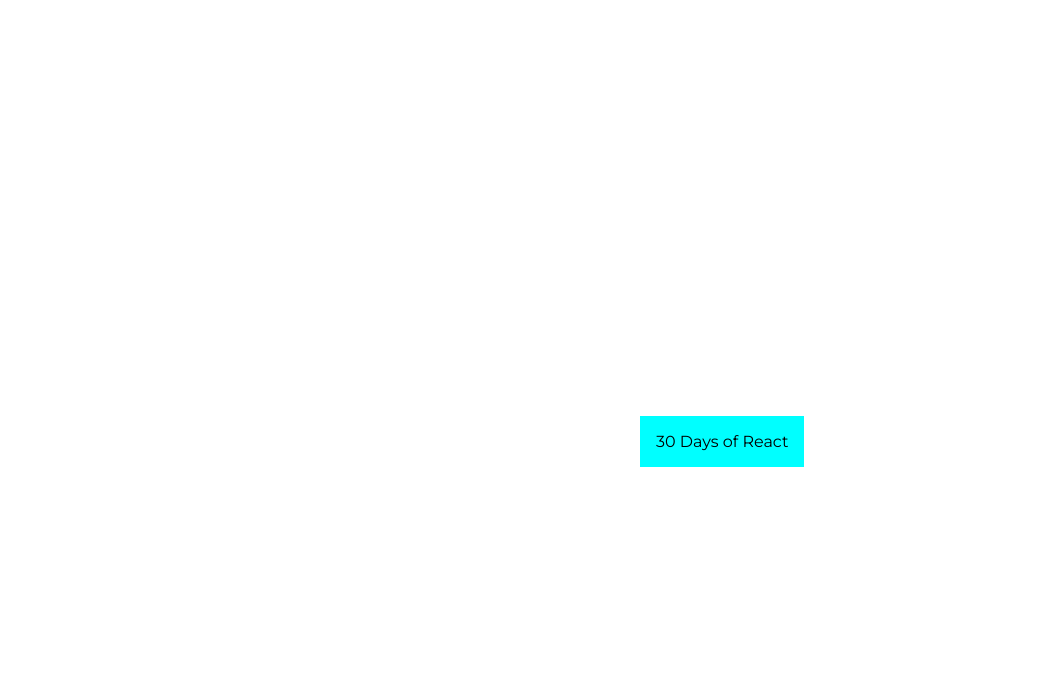
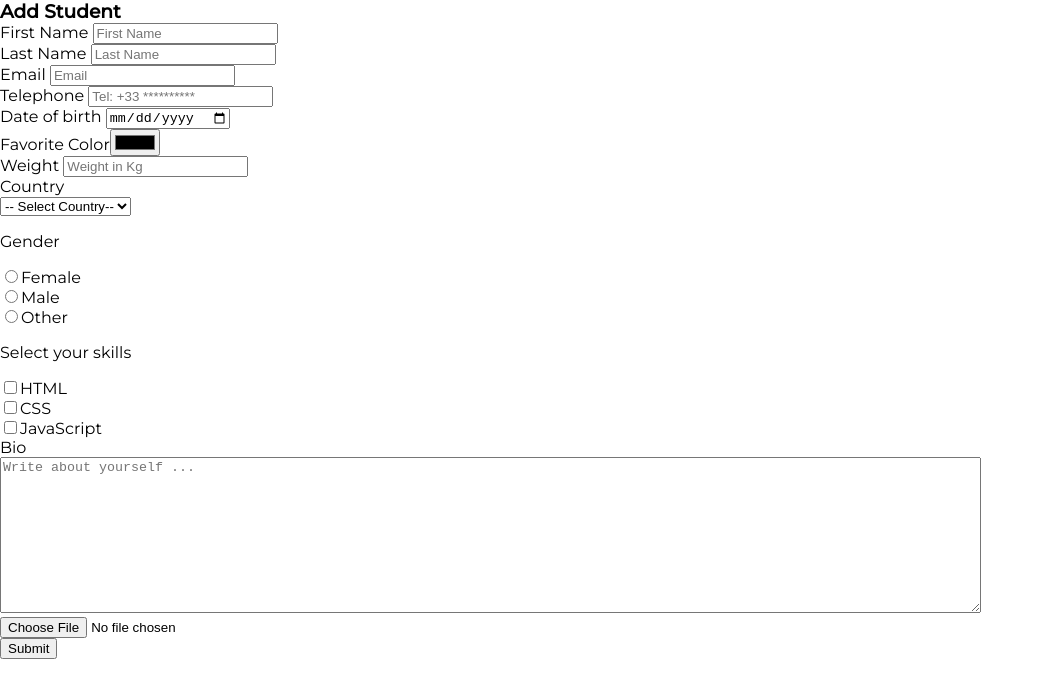
Before and after one commit to eunicejhu/typescript-blog.github.io, a React (Create React App) app in the folder solutions/demo/: page / in a window 1280 px wide. Shown: the top 698 px of the page, without its empty margins (0-1044 px from the left). Built offline with nearby package versions, Linux system fonts and the light colour scheme.

Commit message:
Add solution for day12 Level2

```diff
--- a/solutions/demo/src/App.jsx
+++ b/solutions/demo/src/App.jsx
@@ -1,10 +1,10 @@
 import React from 'react'
 
-import Event from './components/event/Event'
+import Validator from './components/validator/Validator'
 
 class App extends React.Component {
     render() {
-        return <Event />
+        return <Validator />
     }
 }
 
--- /dev/null
+++ b/solutions/demo/src/components/validator/Validator.jsx
@@ -0,0 +1,360 @@
+import React, { Component } from 'react'
+
+const options = [
+  {
+    value: '',
+    label: '-- Select Country--',
+  },
+  {
+    value: 'Finland',
+    label: 'Finland',
+  },
+  {
+    value: 'Sweden',
+    label: 'Sweden',
+  },
+  {
+    value: 'Norway',
+    label: 'Norway',
+  },
+  {
+    value: 'Denmark',
+    label: 'Denmark',
+  },
+]
+
+// mapping the options to list(array) of JSX options
+
+const selectOptions = options.map(({ value, label }) => (
+  <option value={value}> {label}</option>
+))
+
+export default class Validator extends Component {
+  // declaring state
+  state = {
+    firstName: '',
+    lastName: '',
+    email: '',
+    country: '',
+    tel: '',
+    dateOfBirth: '',
+    favoriteColor: '',
+    weight: '',
+    gender: '',
+    file: '',
+    bio: '',
+    skills: {
+      html: false,
+      css: false,
+      javascript: false,
+    },
+    touched: {
+      firstName: false,
+      lastName: false,
+      email: false,
+      tel: false,
+    },
+  }
+  handleChange = (e) => {
+    /*
+     we can get the name and value like: e.target.name, e.target.value
+    Wwe can also destructure name and value from e.target
+    const name = e.target.name
+    const value = e.target.value
+    */
+    const { name, value, type, checked } = e.target
+    /*
+    [variablename] we can make a value stored in a certain variable could be a key for an object, in this case a key for the state
+    */
+
+    if (type === 'checkbox') {
+      this.setState({
+        skills: { ...this.state.skills, [name]: checked },
+      })
+    } else if (type === 'file') {
+      this.setState({ [name]: e.target.files[0] })
+    } else {
+      this.setState({ [name]: value })
+    }
+  }
+  handleBlur = (e) => {
+    const { name, value } = e.target
+    this.setState({ touched: { ...this.state.touched, [name]: true } })
+  }
+  validate = () => {
+    // Object to collect error feedback and to display on the form
+    const errors = {
+      firstName: '',
+      lastName: '',
+      email: '',
+      tel: ''
+    }
+
+    if (
+      (this.state.touched.firstName && this.state.firstName.length < 3) ||
+      (this.state.touched.firstName && this.state.firstName.length > 12)
+    ) {
+      errors.firstName = 'First name must be between 2 and 12'
+    }
+
+    // LastName must be Capitalized
+    if(this.state.touched.lastName && (this.state.lastName.charCodeAt(0) < 65 || this.state.lastName.charCodeAt(0) > 90 )) {
+        errors.lastName = 'Last name must be capitalized'
+    }
+
+    //Email should be a valid email. allowed list be yahoo,gmail,icloud
+    if(this.state.touched.email && !this.state.email.match(/\w+@(gmail|icloud|yahoo)\.\w+/g)) {
+        errors.email = 'Email is not valid. Try gmail, yahoo, icloud'
+    }
+
+    //Tel should be a valid number from France or China
+    if(this.state.touched.tel && (!this.state.tel.match(/\+\d{2}\s?\d{9,11}/g))) {
+        errors.tel = 'Tel should be a valid number from France and china'
+    }
+
+
+    return errors
+  }
+  handleSubmit = (e) => {
+    /*
+      e.preventDefault()
+      stops the default behavior of form element
+      specifically refreshing of page
+      */
+    e.preventDefault()
+
+    const {
+      firstName,
+      lastName,
+      email,
+      country,
+      gender,
+      tel,
+      dateOfBirth,
+      favoriteColor,
+      weight,
+      bio,
+      file,
+      skills,
+    } = this.state
+
+    const formattedSkills = []
+    for (const key in skills) {
+      console.log(key)
+      if (skills[key]) {
+        formattedSkills.push(key.toUpperCase())
+      }
+    }
+    const data = {
+      firstName,
+      lastName,
+      email,
+      country,
+      gender,
+      tel,
+      dateOfBirth,
+      favoriteColor,
+      weight,
+      bio,
+      file,
+      skills: formattedSkills,
+    }
+    /*
+     the is the place where we connect backend api
+      to send the data to the database
+      */
+    console.log(data)
+  }
+
+  render() {
+    // accessing the state value by destrutcturing the state
+    // the noValidate attribute on the form is to stop the HTML5 built-in validation
+
+    const { firstName, lastName, email, tel } = this.validate()
+    return (
+      <div className='App'>
+        <h3>Add Student</h3>
+        <form onSubmit={this.handleSubmit} noValidate>
+          <div className='row'>
+            <div className='form-group'>
+              <label htmlFor='firstName'>First Name </label>
+              <input
+                type='text'
+                name='firstName'
+                value={this.state.firstName}
+                onChange={this.handleChange}
+                onBlur={this.handleBlur}
+                placeholder='First Name'
+              /> <br />
+              <small>{firstName}</small>
+            </div>
+            <div className='form-group'>
+              <label htmlFor='lastName'>Last Name </label>
+              <input
+                type='text'
+                name='lastName'
+                value={this.state.lastName}
+                onChange={this.handleChange}
+                onBlur={this.handleBlur}
+                placeholder='Last Name'
+              /><br />
+              <small>{lastName}</small>
+            </div>
+            <div className='form-group'>
+              <label htmlFor='email'>Email </label>
+              <input
+                type='email'
+                name='email'
+                value={this.state.email}
+                onChange={this.handleChange}
+                onBlur={this.handleBlur}
+                placeholder='Email'
+              />
+              <small>{email}</small>
+            </div>
+          </div>
+
+          <div className='form-group'>
+            <label htmlFor='tel'>Telephone </label>
+            <input
+              type='tel'
+              name='tel'
+              value={this.state.tel}
+              onChange={this.handleChange}
+              onBlur={this.handleBlur}
+              placeholder='Tel: +33 **********'
+            />
+            <small>{tel}</small>
+
+          </div>
+
+          <div className='form-group'>
+            <label htmlFor='dateOfBirth'>Date of birth </label>
+            <input
+              type='date'
+              name='dateOfBirth'
+              value={this.state.dateOfBirth}
+              onChange={this.handleChange}
+              placeholder='Date of Birth'
+            />
+          </div>
+          <div className='form-group'>
+            <label htmlFor='favoriteColor'>Favorite Color</label>
+            <input
+              type='color'
+              id='favoriteColor'
+              name='favoriteColor'
+              value={this.state.favoriteColor}
+              onChange={this.handleChange}
+              placeholder='Favorite Color'
+            />
+          </div>
+          <div className='form-group'>
+            <label htmlFor='weight'>Weight </label>
+            <input
+              type='number'
+              id='weight'
+              name='weight'
+              value={this.state.weight}
+              onChange={this.handleChange}
+              placeholder='Weight in Kg'
+            />
+          </div>
+          <div>
+            <label htmlFor='country'>Country</label> <br />
+            <select name='country' onChange={this.handleChange} id='country'>
+              {selectOptions}
+            </select>
+          </div>
+
+          <div>
+            <p>Gender</p>
+            <div>
+              <input
+                type='radio'
+                id='female'
+                name='gender'
+                value='Female'
+                onChange={this.handleChange}
+                checked={this.state.gender === 'Female'}
+              />
+              <label htmlFor='female'>Female</label>
+            </div>
+            <div>
+              <input
+                id='male'
+                type='radio'
+                name='gender'
+                value='Male'
+                onChange={this.handleChange}
+                checked={this.state.gender === 'Male'}
+              />
+              <label htmlFor='male'>Male</label>
+            </div>
+            <div>
+              <input
+                id='other'
+                type='radio'
+                name='gender'
+                value='Other'
+                onChange={this.handleChange}
+                checked={this.state.gender === 'Other'}
+              />
+              <label htmlFor='other'>Other</label>
+            </div>
+          </div>
+
+          <div>
+            <p>Select your skills</p>
+            <div>
+              <input
+                type='checkbox'
+                id='html'
+                name='html'
+                onChange={this.handleChange}
+              />
+              <label htmlFor='html'>HTML</label>
+            </div>
+            <div>
+              <input
+                type='checkbox'
+                id='css'
+                name='css'
+                onChange={this.handleChange}
+              />
+              <label htmlFor='css'>CSS</label>
+            </div>
+            <div>
+              <input
+                type='checkbox'
+                id='javascript'
+                name='javascript'
+                onChange={this.handleChange}
+              />
+              <label htmlFor='javascript'>JavaScript</label>
+            </div>
+          </div>
+          <div>
+            <label htmlFor='bio'>Bio</label> <br />
+            <textarea
+              id='bio'
+              name='bio'
+              value={this.state.bio}
+              onChange={this.handleChange}
+              cols='120'
+              rows='10'
+              placeholder='Write about yourself ...'
+            />
+          </div>
+
+          <div>
+            <input type='file' name='file' onChange={this.handleChange} />
+          </div>
+          <div>
+            <button>Submit</button>
+          </div>
+        </form>
+      </div>
+    )
+  }
+}
```
